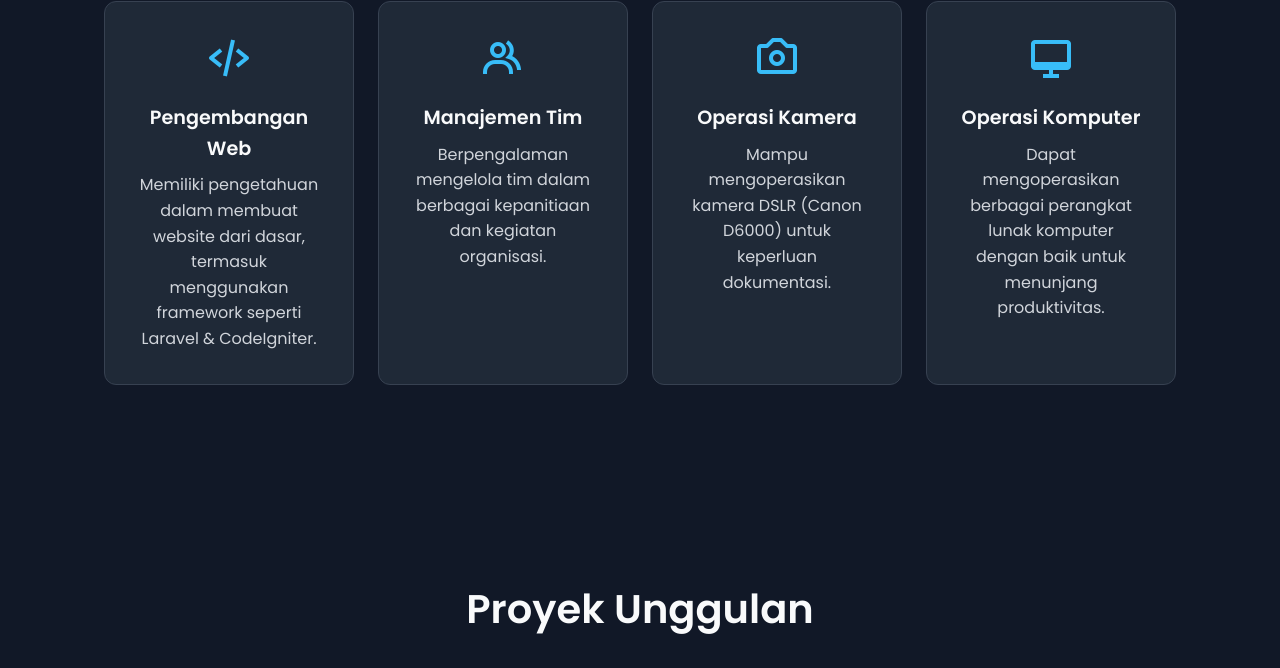
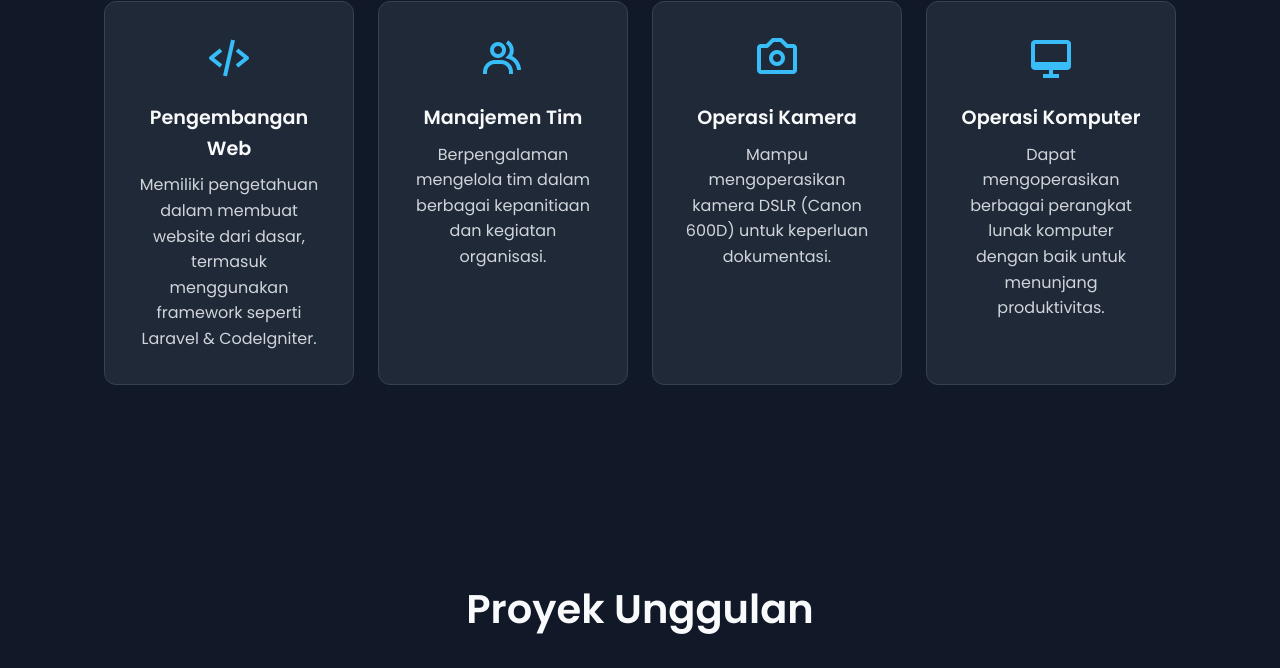
Before and after one commit to ERGUS457/portfolio, a website: page index.html in a window 1280 px wide. Shown: the part 1254-1922 px from the top of the page. Drawn offline with nearby package versions, Linux system fonts and the light colour scheme.

Commit message:
index.html

```diff
--- a/index.html
+++ b/index.html
@@ -75,7 +75,7 @@
                 <div class="skill-card">
                     <i class='bx bx-camera skill-icon'></i>
                     <h4>Operasi Kamera</h4>
-                    <p>Mampu mengoperasikan kamera DSLR (Canon D6000) untuk keperluan dokumentasi.</p>
+                    <p>Mampu mengoperasikan kamera DSLR (Canon 600D) untuk keperluan dokumentasi.</p>
                 </div>
                 <div class="skill-card">
                     <i class='bx bx-desktop skill-icon'></i>
```
